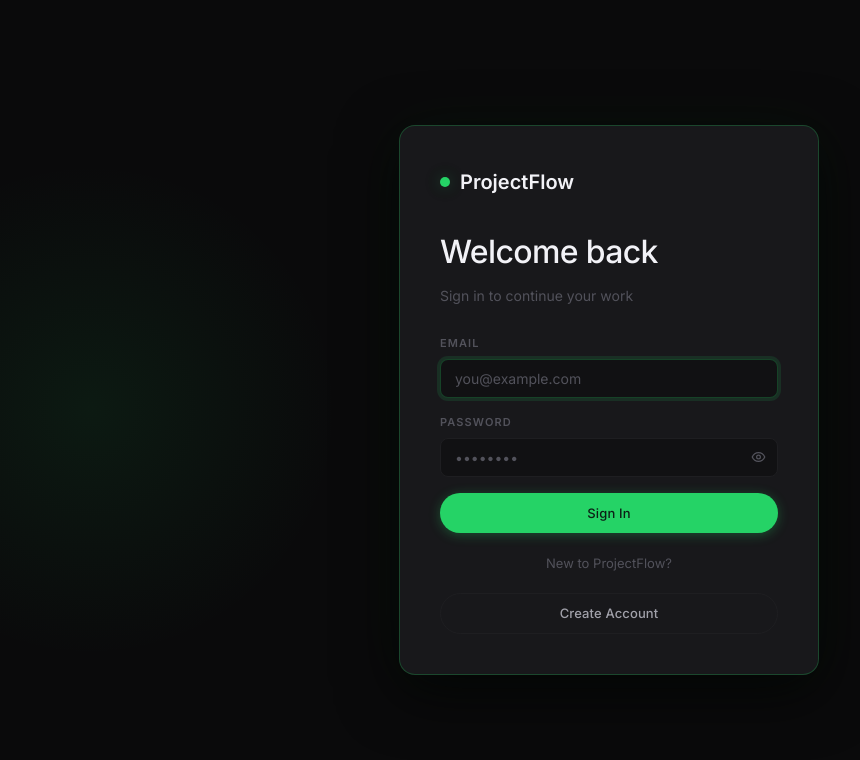
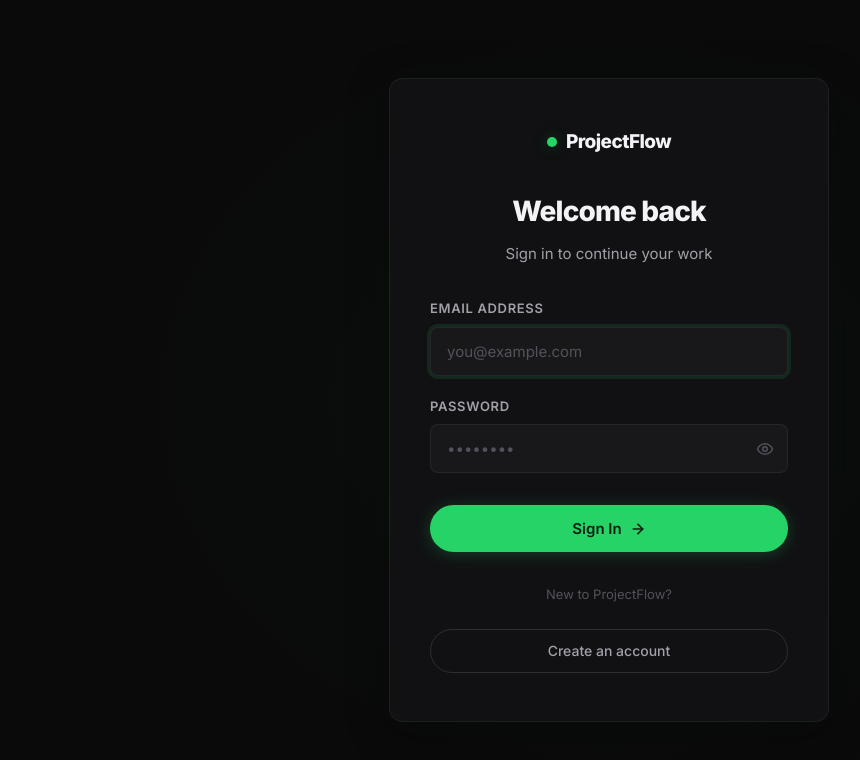
Before and after one commit to Ayushsharma1908/Projectflow, a React (Create React App) app in the folder client/: page /login in a window 1280 px wide. Shown: the top 760 px of the page, without its empty margins (31-891 px from the left). Built offline with nearby package versions, Linux system fonts and the light colour scheme.

Commit message:
updated login

```diff
--- a/client/src/pages/Login.js
+++ b/client/src/pages/Login.js
@@ -1,8 +1,9 @@
 import React, { useState } from 'react';
 import { Link, useNavigate } from 'react-router-dom';
 import { useAuth } from '../context/AuthContext';
-import { Zap, Eye, EyeOff } from 'lucide-react';
+import { Eye, EyeOff } from 'lucide-react';
 import toast from 'react-hot-toast';
+import './LandingPage.css';
 
 const Login = () => {
   const [email, setEmail] = useState('');
@@ -27,46 +28,78 @@
   };
 
   return (
-    <div style={styles.page}>
-      <div style={styles.decorLeft} />
-      <div style={styles.decorRight} />
+    <div className="lp-root" style={styles.page}>
+      <div className="lp-hero-bg-glow" style={{ top: '50%', left: '50%', transform: 'translate(-50%, -50%)', opacity: 0.6 }} />
+
       <div style={styles.card} className="fade-in">
-        <div style={styles.logoRow}>
-          <span className="logo-dot" />
-          <span style={styles.logoText}>ProjectFlow</span>
+        <Link to="/" style={{ textDecoration: 'none' }}>
+          <div className="lp-logo" style={{ justifyContent: 'center', marginBottom: '32px' }}>
+            <span className="lp-logo-dot" />
+            ProjectFlow
+          </div>
+        </Link>
+
+        <div style={{ textAlign: 'center', marginBottom: '32px' }}>
+          <h1 style={styles.title}>Welcome back</h1>
+          <p style={styles.subtitle}>Sign in to continue your work</p>
         </div>
-        <h1 style={styles.title}>Welcome back</h1>
-        <p style={styles.subtitle}>Sign in to continue your work</p>
 
         <form onSubmit={handleSubmit} style={styles.form}>
-          <div className="form-group">
-            <label className="form-label">Email</label>
-            <input type="email" value={email} onChange={e => setEmail(e.target.value)}
-              placeholder="you@example.com" required autoFocus />
+          <div style={styles.formGroup}>
+            <label style={styles.label}>Email Address</label>
+            <input
+              type="email"
+              value={email}
+              onChange={e => setEmail(e.target.value)}
+              placeholder="you@example.com"
+              required
+              autoFocus
+              style={styles.input}
+            />
           </div>
-          <div className="form-group">
-            <label className="form-label">Password</label>
+
+          <div style={styles.formGroup}>
+            <label style={styles.label}>Password</label>
             <div style={{ position: 'relative' }}>
-              <input type={showPass ? 'text' : 'password'} value={password}
+              <input
+                type={showPass ? 'text' : 'password'}
+                value={password}
                 onChange={e => setPassword(e.target.value)}
-                placeholder="••••••••" required style={{ paddingRight: 44 }} />
-              <button type="button" onClick={() => setShowPass(!showPass)}
-                style={styles.eyeBtn}>
-                {showPass ? <EyeOff size={15} /> : <Eye size={15} />}
+                placeholder="••••••••"
+                required
+                style={{ ...styles.input, paddingRight: 44 }}
+              />
+              <button
+                type="button"
+                onClick={() => setShowPass(!showPass)}
+                style={styles.eyeBtn}
+              >
+                {showPass ? <EyeOff size={18} /> : <Eye size={18} />}
               </button>
             </div>
           </div>
-          <button type="submit" className="btn btn-primary" disabled={loading}
-            style={{ width: '100%', justifyContent: 'center', padding: '12px' }}>
+
+          <button
+            type="submit"
+            className="lp-btn-primary lp-btn-large"
+            disabled={loading}
+            style={{ width: '100%', justifyContent: 'center', marginTop: '12px' }}
+          >
             {loading ? 'Signing in...' : 'Sign In'}
+            {!loading && <svg width="16" height="16" viewBox="0 0 24 24" fill="none" stroke="currentColor" strokeWidth="2.5" strokeLinecap="round" strokeLinejoin="round"><line x1="5" y1="12" x2="19" y2="12"/><polyline points="12 5 19 12 12 19"/></svg>}
           </button>
         </form>
 
         <div style={styles.divider}>
           <span style={styles.dividerText}>New to ProjectFlow?</span>
         </div>
-        <Link to="/register" className="btn btn-ghost" style={{ width: '100%', justifyContent: 'center' }}>
-          Create Account
+
+        <Link
+          to="/register"
+          className="lp-btn-ghost"
+          style={{ width: '100%', justifyContent: 'center', boxSizing: 'border-box' }}
+        >
+          Create an account
         </Link>
       </div>
     </div>
@@ -75,46 +108,87 @@
 
 const styles = {
   page: {
-    minHeight: '100vh', display: 'flex', alignItems: 'center', justifyContent: 'center',
-    background: 'var(--bg-base)', padding: 20, position: 'relative', overflow: 'hidden'
-  },
-  decorLeft: {
-    position: 'absolute', left: '-10%', top: '20%',
-    width: 500, height: 500, borderRadius: '50%',
-    background: 'radial-gradient(circle, rgba(37,211,102,0.08) 0%, transparent 70%)',
-    pointerEvents: 'none'
-  },
-  decorRight: {
-    position: 'absolute', right: '-10%', bottom: '20%',
-    width: 400, height: 400, borderRadius: '50%',
-    background: 'radial-gradient(circle, rgba(37,211,102,0.05) 0%, transparent 70%)',
-    pointerEvents: 'none'
+    minHeight: '100vh',
+    display: 'flex',
+    alignItems: 'center',
+    justifyContent: 'center',
+    padding: '20px',
+    position: 'relative'
   },
   card: {
-    background: 'var(--bg-elevated)',
-    border: '1px solid var(--green-border)',
-    borderRadius: 'var(--radius-lg)',
-    boxShadow: 'var(--shadow-xl), 0 0 60px rgba(37,211,102,0.06)',
-    padding: '40px', width: '100%', maxWidth: 420, position: 'relative'
+    background: 'var(--lp-surface)',
+    border: '1px solid var(--lp-border)',
+    borderRadius: 'var(--lp-radius)',
+    padding: '48px 40px',
+    width: '100%',
+    maxWidth: '440px',
+    position: 'relative',
+    zIndex: 10,
+    boxShadow: '0 8px 40px rgba(0, 0, 0, 0.4), 0 0 40px rgba(37, 211, 102, 0.04)'
   },
-  logoRow: { display: 'flex', alignItems: 'center', gap: 10, marginBottom: 28 },
-  logoText: { fontFamily: 'var(--font-display)', fontSize: 20, fontWeight: 600, color: 'var(--text-primary)' },
   title: {
-    fontFamily: 'var(--font-display)', fontSize: 32, fontWeight: 500,
-    color: 'var(--text-primary)', letterSpacing: '-0.02em', marginBottom: 8
+    fontSize: '28px',
+    fontWeight: '800',
+    color: 'var(--lp-text)',
+    letterSpacing: '-0.03em',
+    marginBottom: '8px'
   },
-  subtitle: { fontSize: 14, color: 'var(--text-muted)', marginBottom: 28 },
-  form: { marginBottom: 20 },
+  subtitle: {
+    fontSize: '15px',
+    color: 'var(--lp-text-secondary)'
+  },
+  formGroup: {
+    marginBottom: '20px'
+  },
+  label: {
+    display: 'block',
+    fontSize: '13px',
+    fontWeight: '600',
+    color: 'var(--lp-text-secondary)',
+    marginBottom: '8px',
+    textTransform: 'uppercase',
+    letterSpacing: '0.05em'
+  },
+  input: {
+    width: '100%',
+    padding: '14px 16px',
+    background: 'var(--lp-elevated)',
+    border: '1px solid var(--lp-border)',
+    borderRadius: 'var(--lp-radius-sm)',
+    color: 'var(--lp-text)',
+    fontSize: '15px',
+    outline: 'none',
+    transition: 'var(--lp-transition)',
+    boxSizing: 'border-box'
+  },
   eyeBtn: {
-    position: 'absolute', right: 12, top: '50%', transform: 'translateY(-50%)',
-    background: 'none', border: 'none', cursor: 'pointer',
-    color: 'var(--text-muted)', display: 'flex', alignItems: 'center'
+    position: 'absolute',
+    right: '14px',
+    top: '50%',
+    transform: 'translateY(-50%)',
+    background: 'none',
+    border: 'none',
+    cursor: 'pointer',
+    color: 'var(--lp-text-muted)',
+    display: 'flex',
+    alignItems: 'center',
+    padding: 0
   },
   divider: {
-    display: 'flex', alignItems: 'center', justifyContent: 'center',
-    margin: '20px 0'
+    display: 'flex',
+    alignItems: 'center',
+    justifyContent: 'center',
+    margin: '32px 0 24px 0',
+    position: 'relative'
   },
-  dividerText: { fontSize: 13, color: 'var(--text-muted)' }
+  dividerText: {
+    fontSize: '13px',
+    color: 'var(--lp-text-muted)',
+    background: 'var(--lp-surface)',
+    padding: '0 12px',
+    position: 'relative',
+    zIndex: 1
+  }
 };
 
 export default Login;
--- a/client/src/utils/api.js
+++ b/client/src/utils/api.js
@@ -1,7 +1,7 @@
 import axios from "axios";
 
 const api = axios.create({
-  baseURL: "https://projectflow-production-3f44.up.railway.app/api",
+  baseURL: "http://localhost:5000/api",
   headers: {
     "Content-Type": "application/json"
   }
```
